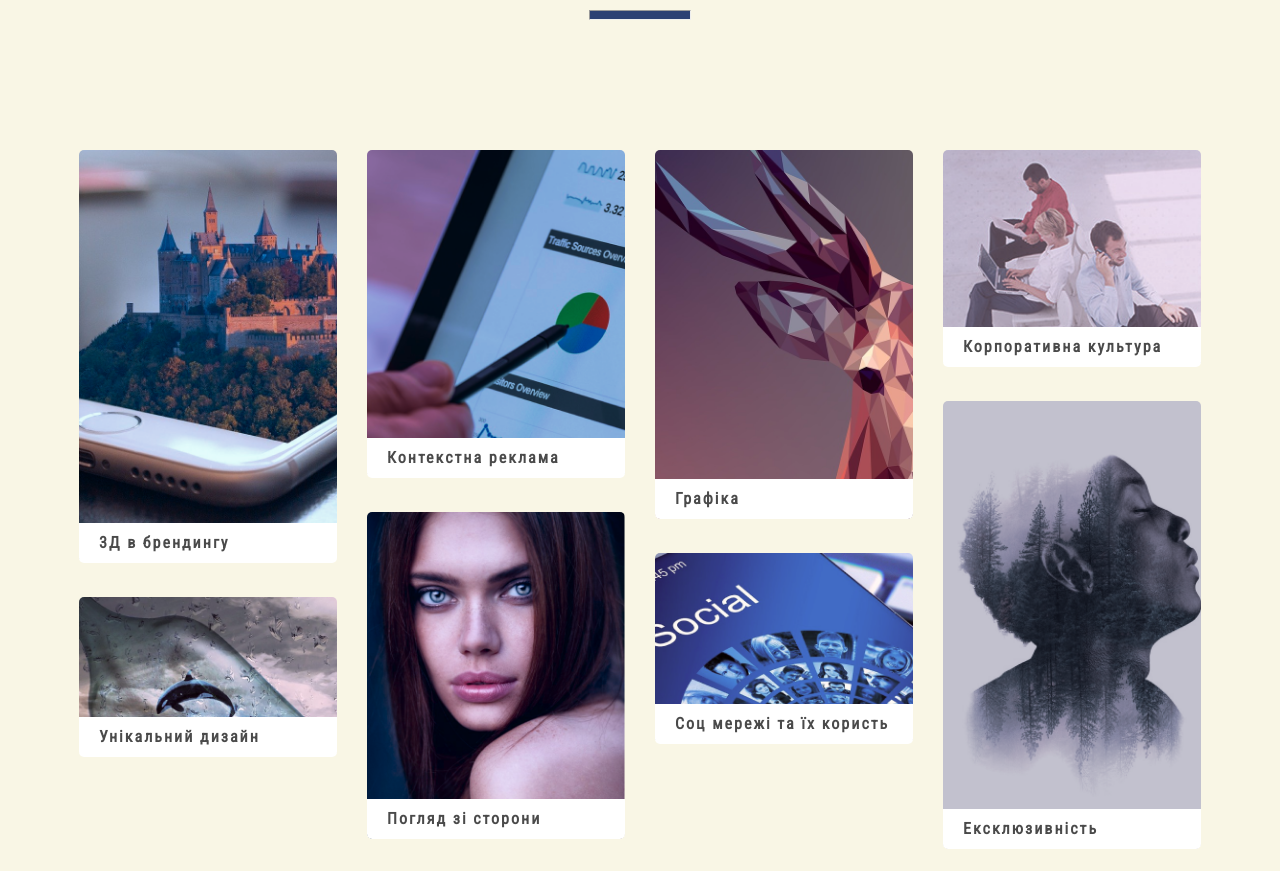
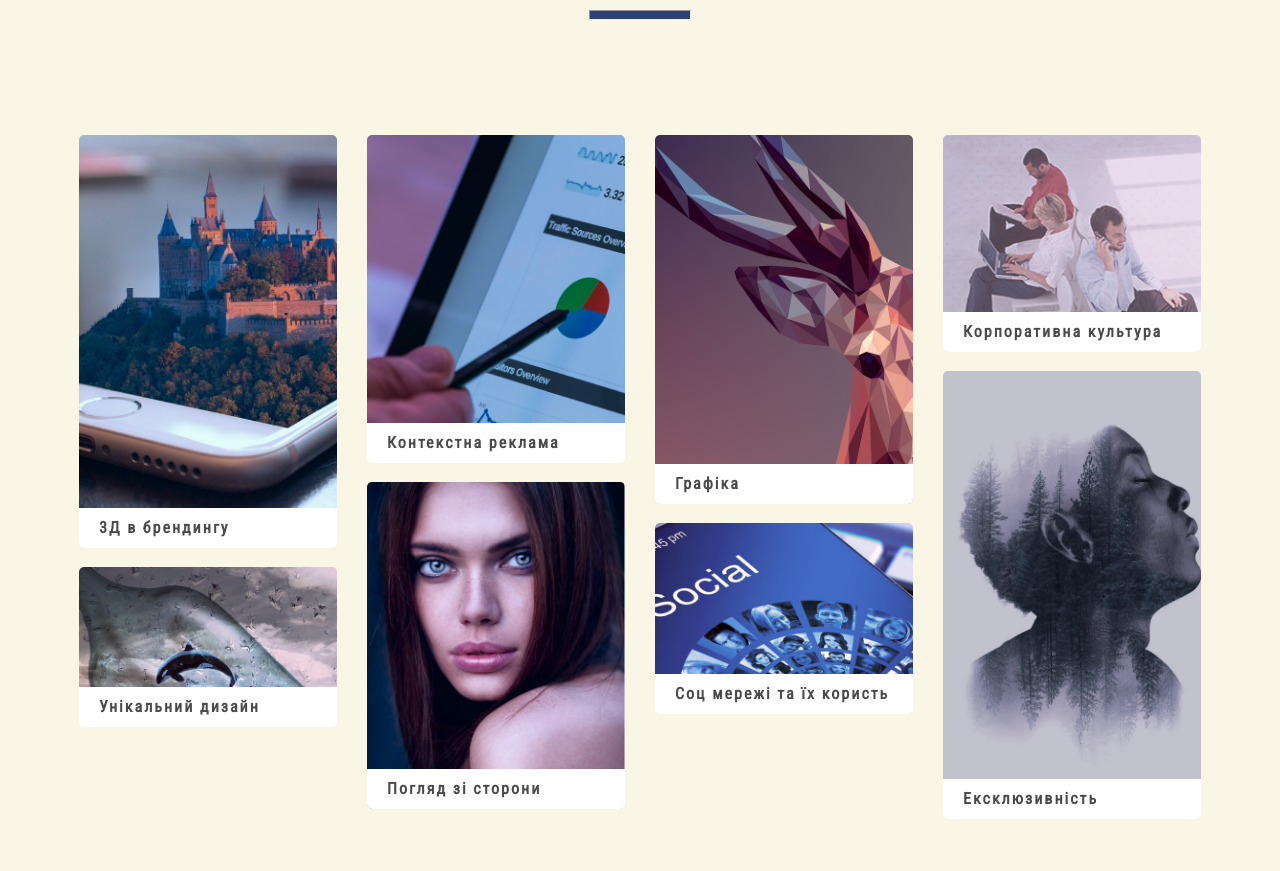
Before and after one commit to itsvetal/di-gi, a plain HTML site: page index.html in a window 1280 px wide. Shown: the part 3000-3871 px from the top of the page. Drawn offline with nearby package versions, Linux system fonts and the light colour scheme.

Commit message:
Fix bugs in the block news V3.1

```diff
--- a/css/style.css
+++ b/css/style.css
@@ -609,7 +609,7 @@ body {
         display: block;
         position: relative;
         break-inside: avoid;
-        padding: 15px;
+        margin: 0 15px 15px 15px;
     }
 
     .news_image {
```
